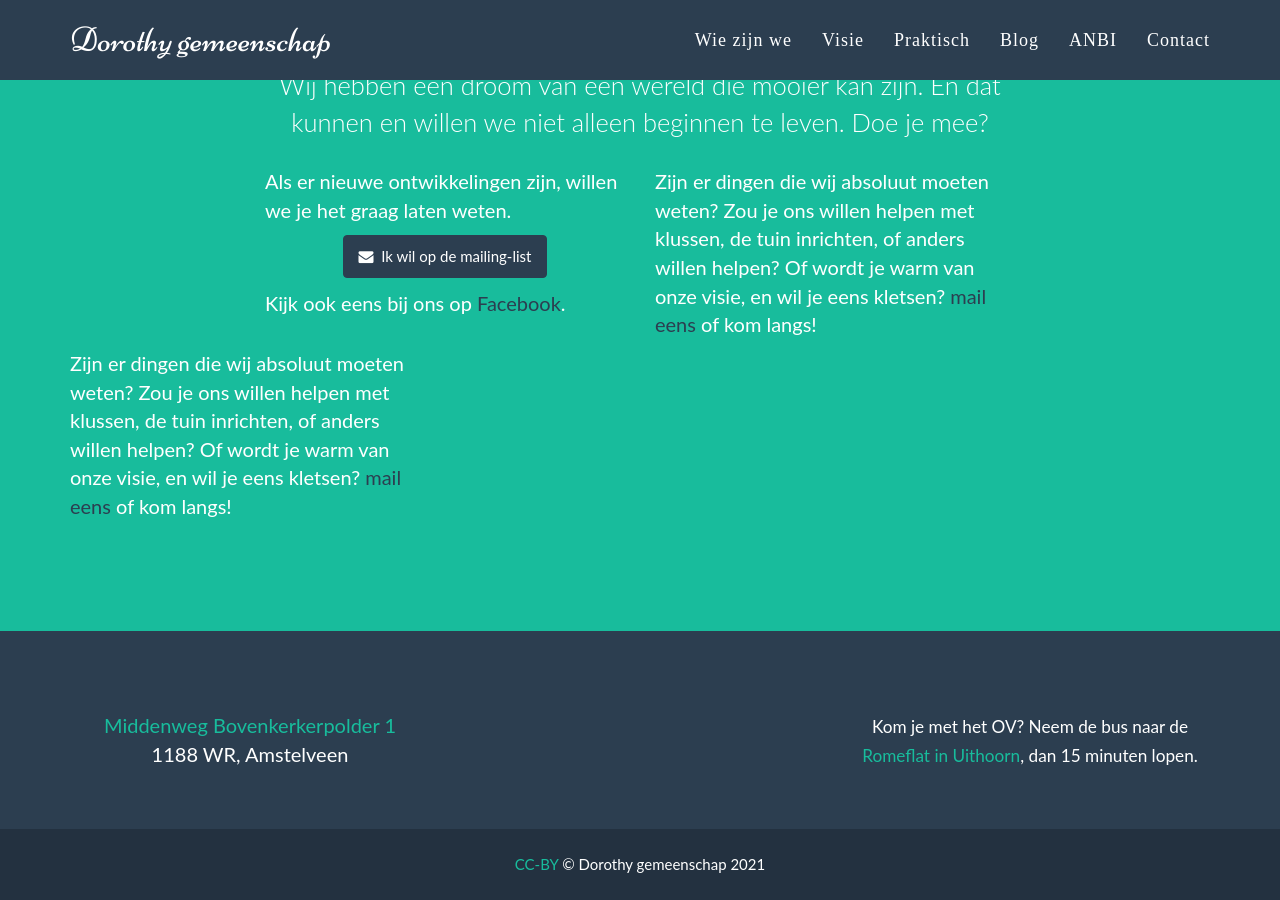
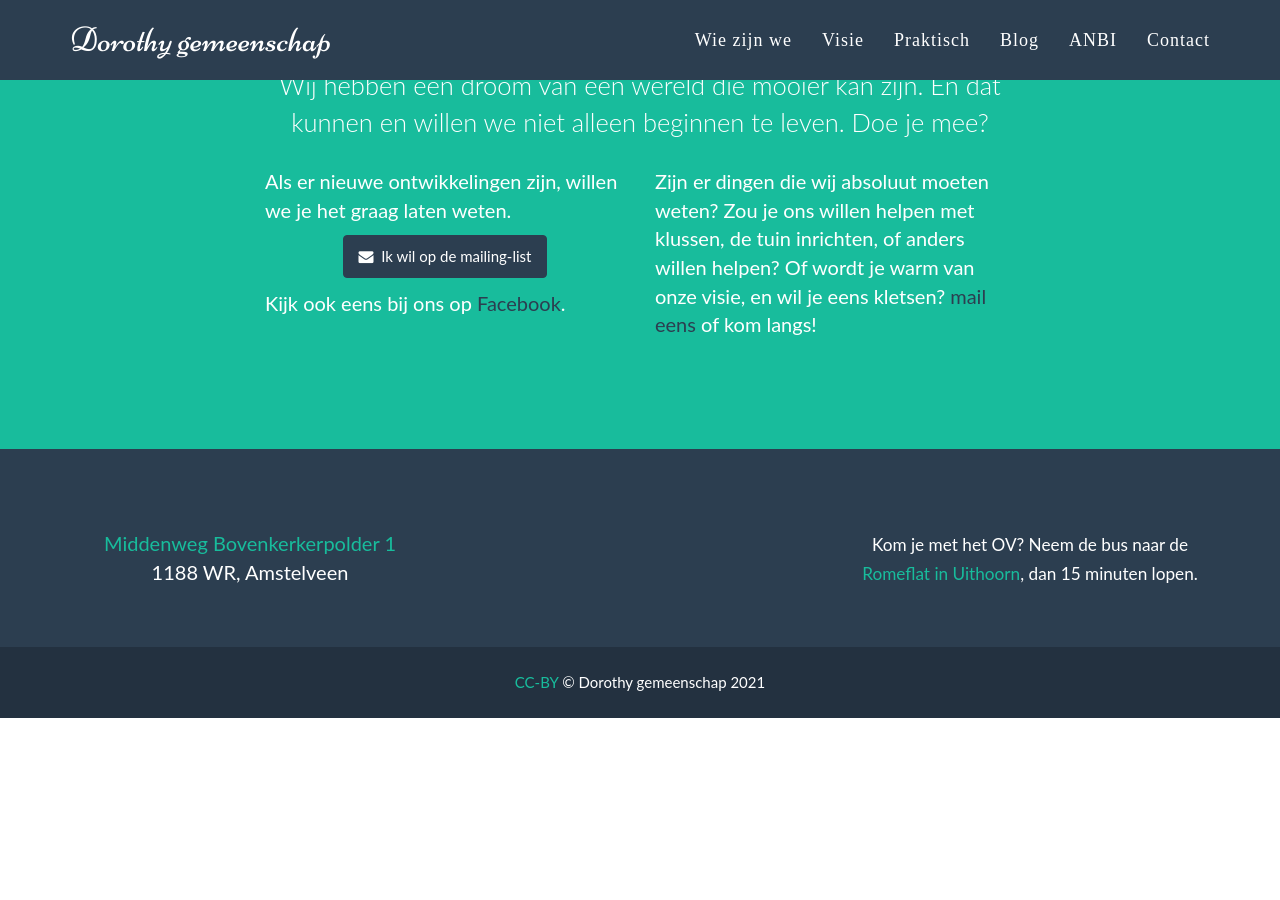
Before and after one commit to dorothygemeenschap/dorothygemeenschap.github.io, a Jekyll site: the page built from vrede-scheppen.html, in a window 1280 px wide and 900 px high, scrolled down 542 px. Built offline with Jekyll 4.4.1, drawn with Linux system fonts in a browser that asks for light colours; some web fonts are replaced; after the commit the page ends 1260 px from its top, so only the background shows below that.

Commit message:
Update join.html

```diff
--- a/_includes/join.html
+++ b/_includes/join.html
@@ -43,14 +43,6 @@
                   <a href="mailto:contact@dorothygemeenschap.nl">mail eens</a> of kom langs!
                 </p>
               </div>
-              <div class="col-md-4">
-                <p>
-                  Zijn er dingen die wij absoluut moeten weten? Zou je ons willen helpen
-                  met klussen, de tuin inrichten, of anders willen helpen?
-                  Of wordt je warm van onze visie, en wil je eens kletsen?
-                  <a href="mailto:contact@dorothygemeenschap.nl">mail eens</a> of kom langs!
-                </p>
-              </div>
             </div>
         </div>
     </section>
```
